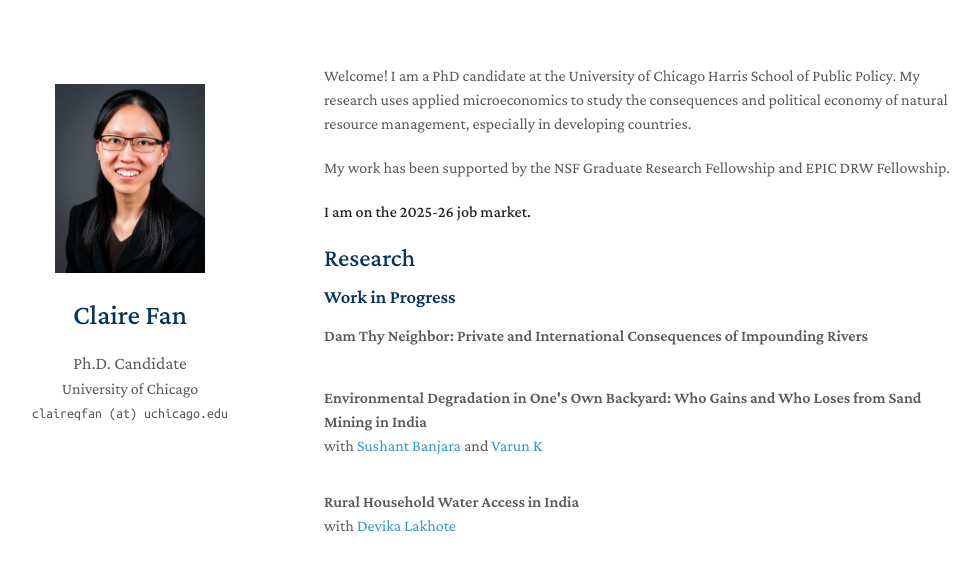
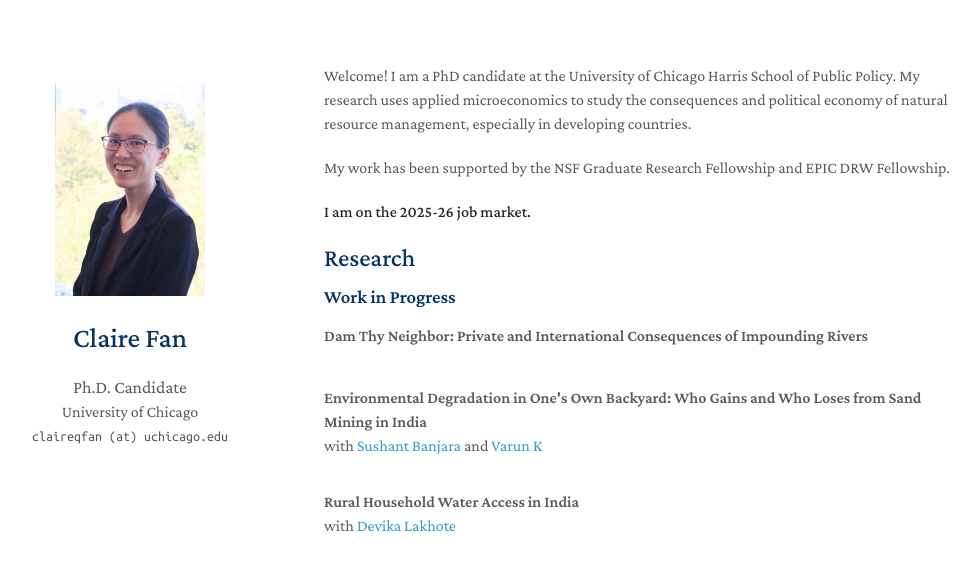
Before and after one commit to claireqfan/claireqfan.github.io, a Jekyll site: the page built from index.md, in a window 1280 px wide. Shown: the top 571 px of the page, without its empty margins (146-1126 px from the left). Built offline with Jekyll 4.4.1, drawn with Linux system fonts in a browser that asks for light colours; nearby versions of some CDN libraries; a style sheet for code colours, icons or effects is not loaded.

Commit message:
changing headshot

```diff
--- a/_config.yml
+++ b/_config.yml
@@ -15,7 +15,7 @@ cv_link: assets/files/CQFan_CV.pdf
 
 # Images (e.g., your profile picture and your website's favicon)
 # "favicon" and "favicon_dark" are used for the light and dark modes, respectively.
-avatar: assets/img/headshot_2025.jpg
+avatar: assets/img/headshot_Oct2025.JPG
 # favicon: assets/img/icon3.png
 # favicon_dark: assets/img/icon3.png
 
```
Also changed, not shown: assets/img/headshot_Oct2025.JPG (added), 2 other files.
